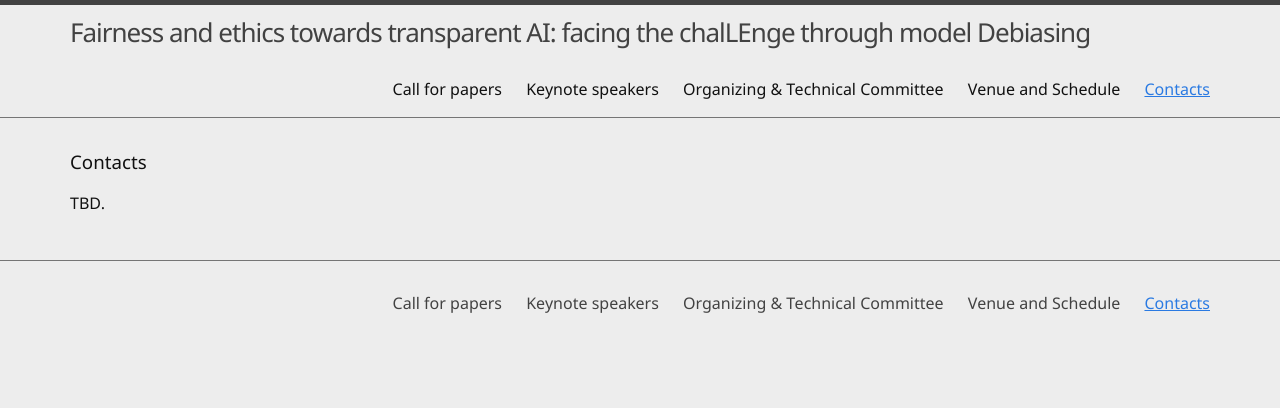
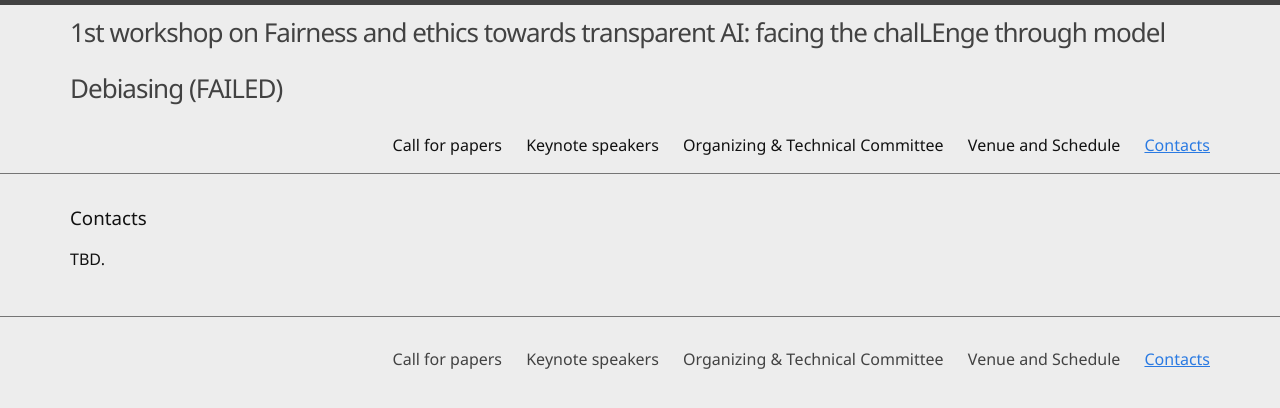
Before and after one commit to VitoPaoloPastore/2nd-FAILED-Workshop-ICCV-2025.github.io, a Jekyll site: the page built from 4-contacts.md, in a window 1280 px wide. Shown: the top 408 px of the page. Built offline with Jekyll 4.4.1, drawn with Linux system fonts in a browser that asks for light colours.

Commit message:
Update _config.yml

```diff
--- a/_config.yml
+++ b/_config.yml
@@ -8,7 +8,7 @@
 
 # Site settings
 # title appears in the header
-title: "Fairness and ethics towards transparent AI: facing the chalLEnge through model Debiasing"
+title: "1st workshop on Fairness and ethics towards transparent AI: facing the chalLEnge through model Debiasing (FAILED)"
 # description and keywords for meta tags
 description: "Workshop at the European Conference on Computer Vision 2024"
 keywords: "Fairness, Bias, Debiasing, Computer Vision"
```
